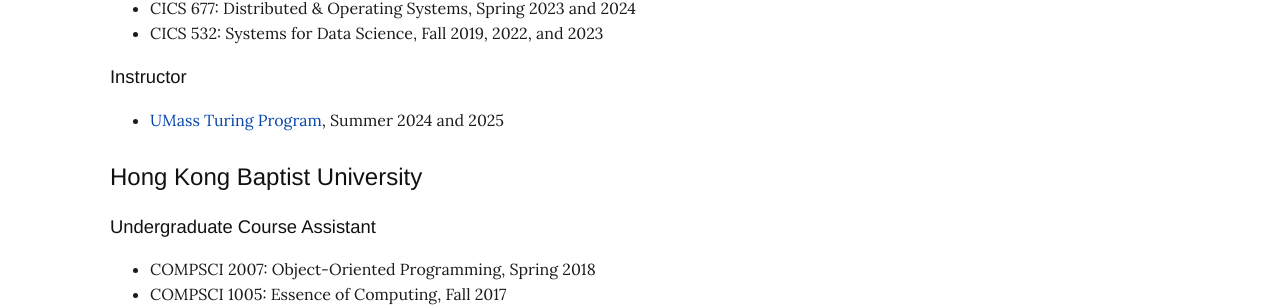
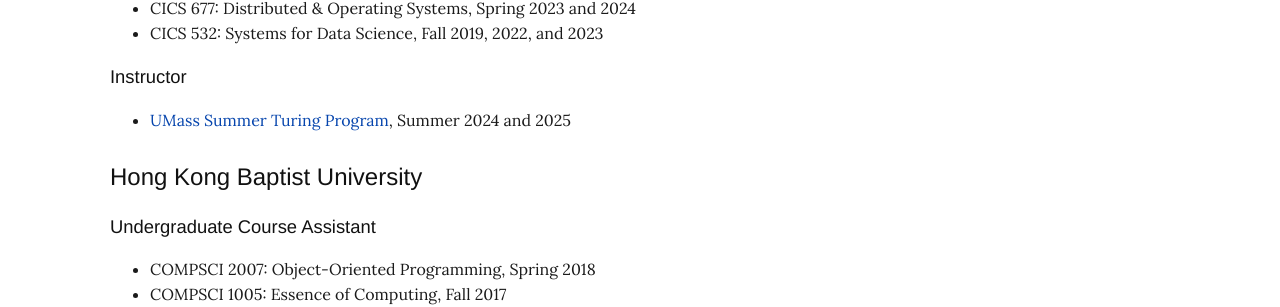
Before and after one commit to khngnathan/personal-website, a Jekyll site: the page built from teaching.html, in a window 1280 px wide. Shown: the part 305-612 px from the top of the page. Built offline with Jekyll 4.4.1, drawn with Linux system fonts in a browser that asks for light colours.

Commit message:
Add CGO'27 artifact evaluation and PeerJ reviewing; rename Turing program
Add the CGO'27 Artifact Evaluation Committee role and PeerJ Computer
Science reviewing to Service, and rename the outreach program to UMass
Summer Turing Program on the service and teaching pages.

Co-Authored-By: Claude Opus 5 <noreply@anthropic.com>
Claude-Session: https://claude.ai/code/session_01V72okr5YP3DpwBe1HEnP3f

```diff
--- a/service.html
+++ b/service.html
@@ -1,7 +1,7 @@
 ---
 layout: default
 title: "Service: Nathan Ng"
-description: Academic service and outreach by Nathan Kwan-Ho Ng — program committees, reviewing, and instructor roles at the UMass Turing Program.
+description: Academic service and outreach by Nathan Kwan-Ho Ng — program committees, reviewing, and instructor roles at the UMass Summer Turing Program.
 active: service
 ---
 
@@ -18,6 +20,6 @@ active: service
 <section>
   <h2>Outreach</h2>
   <ul>
-    <li>Instructor, <a href="https://lass.cs.umass.edu/turing/team.html">UMass Turing Summer Program</a>, 2024 and 2025</li>
+    <li>Instructor, <a href="https://lass.cs.umass.edu/turing/team.html">UMass Summer Turing Program</a>, 2024 and 2025</li>
   </ul>
 </section>
--- a/teaching.html
+++ b/teaching.html
@@ -17,7 +17,7 @@ active: teaching
   </ul>
   <h3>Instructor</h3>
   <ul>
-    <li><a href="https://lass.cs.umass.edu/turing/team.html">UMass Turing Program</a>, Summer 2024 and 2025</li>
+    <li><a href="https://lass.cs.umass.edu/turing/team.html">UMass Summer Turing Program</a>, Summer 2024 and 2025</li>
   </ul>
 </section>
 
```
Also changed, not shown: other parts of service.html (+2 -0 lines).
